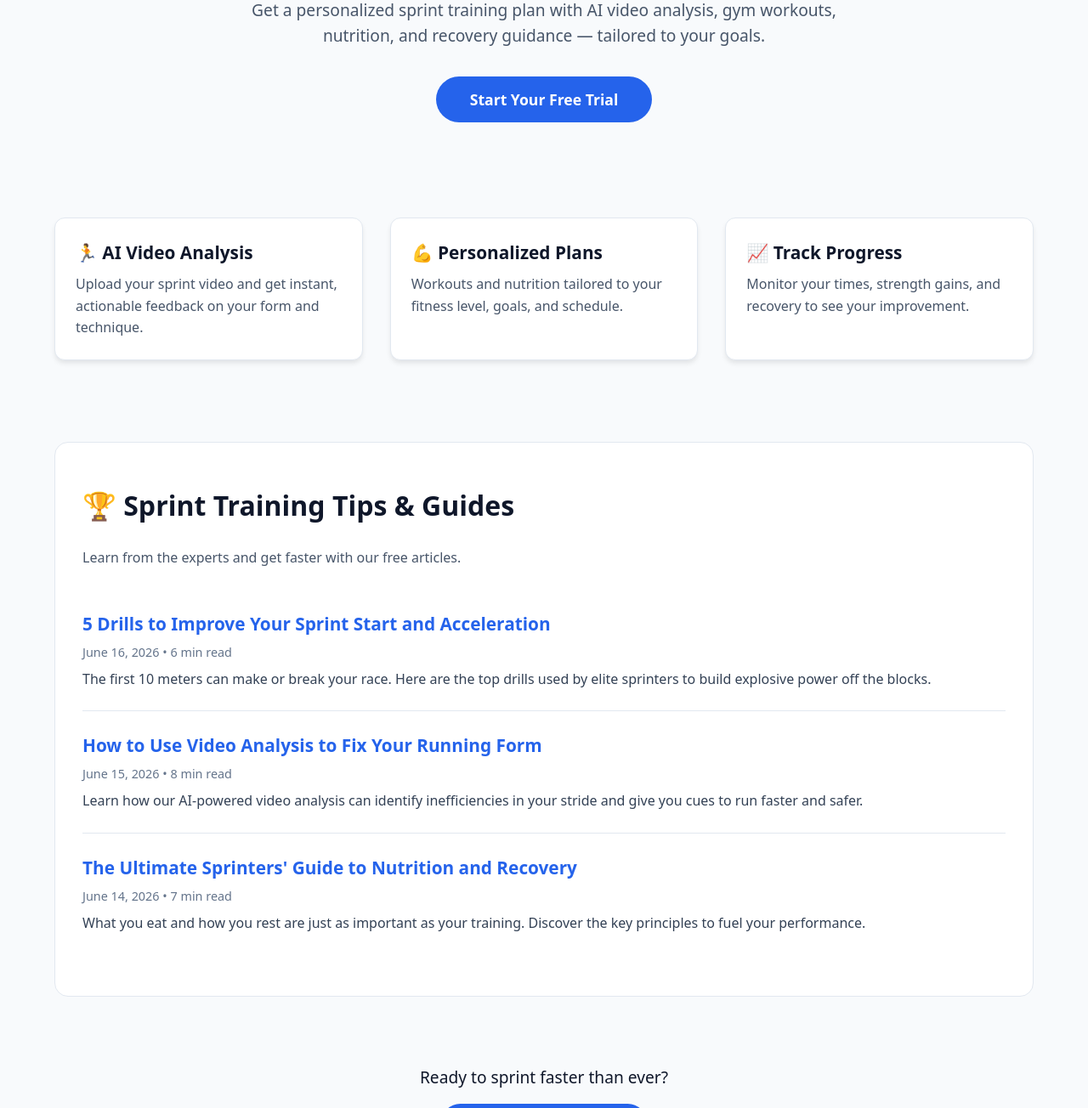
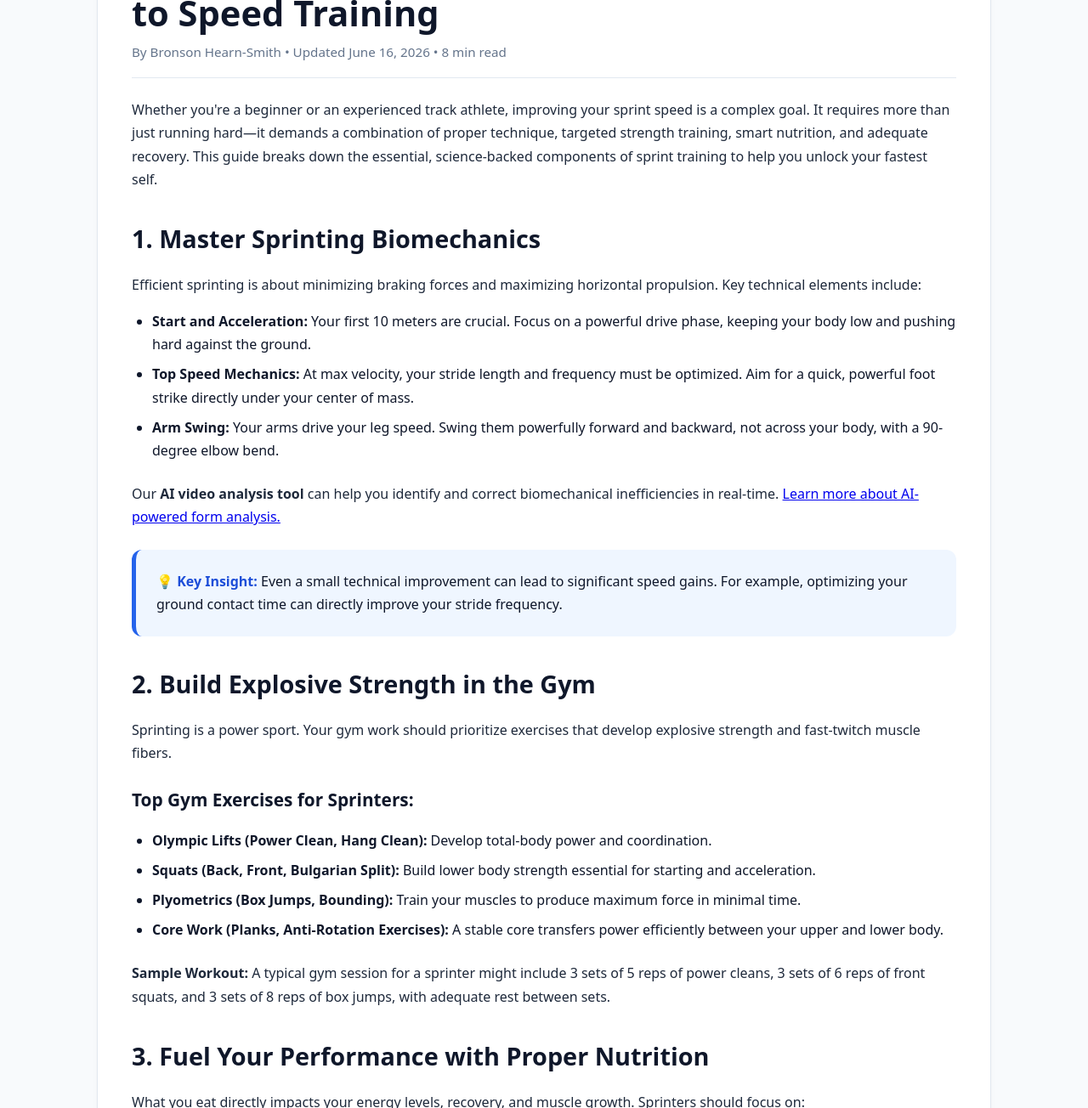
Before and after one commit to teambronsonhs/sprintfasterai, a plain HTML site: page index.html in a window 1280 px wide. Shown: the part 247-1551 px from the top of the page at 85% size. Drawn offline with Linux system fonts and the light colour scheme.

Commit message:
Update index.html

```diff
--- a/index.html
+++ b/index.html
@@ -3,46 +3,40 @@
 <head>
     <meta charset="UTF-8" />
     <meta name="viewport" content="width=device-width, initial-scale=1.0" />
-    <title>Sprint Faster AI – Personalized Sprint Training & AI Coach</title>
-    <!-- Meta Description for Google Search Results -->
-    <meta name="description" content="Sprint Faster AI: Get a personalized sprint training plan with AI video analysis, gym workouts, and nutrition coaching. Start your free trial today." />
+    <title>Sprint Faster AI – Expert Sprint Training & AI Coaching</title>
+    <meta name="description" content="Learn sprint training from an AI coach. Get personalized workouts, video analysis, and expert tips on biomechanics, nutrition, and recovery to run faster." />
     <link rel="canonical" href="https://sprintfasterai.com/" />
     <style>
-        /* Reset and basic styles */
-        * { margin: 0; padding: 0; box-sizing: border-box; font-family: system-ui, -apple-system, sans-serif; }
-        body { background-color: #f8fafc; color: #0f172a; line-height: 1.6; }
-        .container { max-width: 1200px; margin: 0 auto; padding: 2rem 1.5rem; }
+        * { margin: 0; padding: 0; box-sizing: border-box; font-family: system-ui, -apple-system, 'Segoe UI', Roboto, sans-serif; }
+        body { background: #f8fafc; color: #0f172a; line-height: 1.7; }
+        .container { max-width: 1100px; margin: 0 auto; padding: 2rem 1.5rem; }
 
-        /* Header & Navigation */
-        header { display: flex; justify-content: space-between; align-items: center; flex-wrap: wrap; gap: 1rem; padding: 1rem 0; border-bottom: 1px solid #e2e8f0; }
-        .logo { font-size: 1.5rem; font-weight: 700; color: #2563eb; }
+        /* Header */
+        header { display: flex; justify-content: space-between; align-items: center; flex-wrap: wrap; gap: 1rem; padding: 1rem 0; border-bottom: 2px solid #e2e8f0; }
+        .logo { font-size: 1.6rem; font-weight: 800; color: #2563eb; }
         .logo span { color: #0f172a; }
-        .cta-button { background-color: #2563eb; color: white; padding: 0.6rem 1.5rem; border-radius: 50px; text-decoration: none; font-weight: 600; transition: background 0.2s; border: none; cursor: pointer; display: inline-block; }
-        .cta-button:hover { background-color: #1d4ed8; }
+        .nav a { color: #334155; text-decoration: none; margin-left: 1.5rem; font-weight: 500; }
+        .nav a:hover { color: #2563eb; }
+        .cta-button { background: #2563eb; color: white; padding: 0.7rem 2rem; border-radius: 50px; text-decoration: none; font-weight: 600; display: inline-block; transition: background 0.2s; border: none; cursor: pointer; }
+        .cta-button:hover { background: #1d4ed8; }
 
-        /* Hero Section */
-        .hero { text-align: center; padding: 4rem 0; }
-        .hero h1 { font-size: 2.8rem; font-weight: 800; margin-bottom: 1rem; line-height: 1.2; }
-        .hero h1 .highlight { color: #2563eb; }
-        .hero p { font-size: 1.2rem; color: #475569; max-width: 700px; margin: 0 auto 2rem; }
-        .hero .cta-button { font-size: 1.1rem; padding: 0.8rem 2.5rem; }
+        /* Main Article Style */
+        article { background: white; padding: 2.5rem; border-radius: 16px; margin: 2rem 0; box-shadow: 0 4px 6px -1px rgba(0,0,0,0.05); border: 1px solid #e2e8f0; }
+        h1 { font-size: 2.6rem; font-weight: 800; line-height: 1.2; margin-bottom: 0.5rem; }
+        .byline { color: #64748b; font-size: 0.95rem; border-bottom: 1px solid #e2e8f0; padding-bottom: 1rem; margin-bottom: 1.5rem; }
+        h2 { font-size: 1.8rem; font-weight: 700; margin: 2rem 0 1rem; }
+        h3 { font-size: 1.3rem; font-weight: 600; margin: 1.5rem 0 0.5rem; }
+        p { margin-bottom: 1rem; color: #1e293b; }
+        ul, ol { margin: 1rem 0 1.5rem 1.5rem; }
+        li { margin-bottom: 0.5rem; }
+        .highlight-box { background: #eff6ff; padding: 1.5rem; border-radius: 12px; border-left: 5px solid #2563eb; margin: 1.5rem 0; }
+        .highlight-box strong { color: #1d4ed8; }
 
-        /* Features Grid */
-        .features { display: grid; grid-template-columns: repeat(auto-fit, minmax(250px, 1fr)); gap: 2rem; padding: 3rem 0; }
-        .feature-card { background: white; padding: 1.5rem; border-radius: 12px; box-shadow: 0 4px 6px -1px rgba(0,0,0,0.1); border: 1px solid #e2e8f0; }
-        .feature-card h3 { font-size: 1.3rem; margin-bottom: 0.5rem; }
-        .feature-card p { color: #475569; }
-
-        /* Blog Preview Section (NEW for Generic Traffic) */
-        .blog-preview { background: white; padding: 3rem 2rem; border-radius: 16px; margin: 3rem 0; border: 1px solid #e2e8f0; }
-        .blog-preview h2 { font-size: 2rem; margin-bottom: 1.5rem; }
-        .blog-post { border-bottom: 1px solid #e2e8f0; padding: 1.5rem 0; }
-        .blog-post:last-child { border-bottom: none; }
-        .blog-post h3 { font-size: 1.3rem; margin-bottom: 0.3rem; }
-        .blog-post h3 a { color: #2563eb; text-decoration: none; }
-        .blog-post h3 a:hover { text-decoration: underline; }
-        .blog-post .meta { color: #64748b; font-size: 0.9rem; margin-bottom: 0.5rem; }
-        .blog-post p { color: #334155; }
+        /* FAQ Section */
+        .faq-item { border-bottom: 1px solid #e2e8f0; padding: 1.2rem 0; }
+        .faq-item:last-child { border-bottom: none; }
+        .faq-item h3 { margin: 0; font-size: 1.1rem; cursor: default; }
+        .faq-item p { margin: 0.5rem 0 0; color: #475569; }
 
         /* Footer */
         footer { margin-top: 3rem; padding: 2rem 0; border-top: 1px solid #e2e8f0; text-align: center; color: #64748b; }
@@ -54,51 +48,110 @@
         <!-- Header -->
         <header>
             <div class="logo">Sprint<span>Faster</span>AI</div>
-            <a href="https://studio.com/bronson/sprintfasterai" class="cta-button">Launch App</a>
+            <div class="nav">
+                <a href="#">Blog</a>
+                <a href="#">About</a>
+                <a href="https://studio.com/bronson/sprintfasterai" class="cta-button">Launch App</a>
+            </div>
         </header>
 
-        <!-- Hero Section -->
-        <section class="hero">
-            <h1>Run Faster with an <span class="highlight">AI Coach</span> in Your Pocket</h1>
-            <p>Get a personalized sprint training plan with AI video analysis, gym workouts, nutrition, and recovery guidance — tailored to your goals.</p>
-            <a href="https://studio.com/bronson/sprintfasterai" class="cta-button">Start Your Free Trial</a>
+        <!-- MAIN CONTENT-RICH ARTICLE -->
+        <article>
+            <h1>How to Sprint Faster: A Science-Backed Guide to Speed Training</h1>
+            <div class="byline">By Bronson Hearn-Smith • Updated June 16, 2026 • 8 min read</div>
+
+            <p>Whether you're a beginner or an experienced track athlete, improving your sprint speed is a complex goal. It requires more than just running hard—it demands a combination of proper technique, targeted strength training, smart nutrition, and adequate recovery. This guide breaks down the essential, science-backed components of sprint training to help you unlock your fastest self.</p>
+
+            <h2>1. Master Sprinting Biomechanics</h2>
+            <p>Efficient sprinting is about minimizing braking forces and maximizing horizontal propulsion. Key technical elements include:</p>
+            <ul>
+                <li><strong>Start and Acceleration:</strong> Your first 10 meters are crucial. Focus on a powerful drive phase, keeping your body low and pushing hard against the ground.</li>
+                <li><strong>Top Speed Mechanics:</strong> At max velocity, your stride length and frequency must be optimized. Aim for a quick, powerful foot strike directly under your center of mass.</li>
+                <li><strong>Arm Swing:</strong> Your arms drive your leg speed. Swing them powerfully forward and backward, not across your body, with a 90-degree elbow bend.</li>
+            </ul>
+            <p>Our <strong>AI video analysis tool</strong> can help you identify and correct biomechanical inefficiencies in real-time. <a href="https://studio.com/bronson/sprintfasterai">Learn more about AI-powered form analysis.</a></p>
+
+            <div class="highlight-box">
+                <strong>💡 Key Insight:</strong> Even a small technical improvement can lead to significant speed gains. For example, optimizing your ground contact time can directly improve your stride frequency.
+            </div>
+
+            <h2>2. Build Explosive Strength in the Gym</h2>
+            <p>Sprinting is a power sport. Your gym work should prioritize exercises that develop explosive strength and fast-twitch muscle fibers.</p>
+            <h3>Top Gym Exercises for Sprinters:</h3>
+            <ul>
+                <li><strong>Olympic Lifts (Power Clean, Hang Clean):</strong> Develop total-body power and coordination.</li>
+                <li><strong>Squats (Back, Front, Bulgarian Split):</strong> Build lower body strength essential for starting and acceleration.</li>
+                <li><strong>Plyometrics (Box Jumps, Bounding):</strong> Train your muscles to produce maximum force in minimal time.</li>
+                <li><strong>Core Work (Planks, Anti-Rotation Exercises):</strong> A stable core transfers power efficiently between your upper and lower body.</li>
+            </ul>
+            <p><strong>Sample Workout:</strong> A typical gym session for a sprinter might include 3 sets of 5 reps of power cleans, 3 sets of 6 reps of front squats, and 3 sets of 8 reps of box jumps, with adequate rest between sets.</p>
+
+            <h2>3. Fuel Your Performance with Proper Nutrition</h2>
+            <p>What you eat directly impacts your energy levels, recovery, and muscle growth. Sprinters should focus on:</p>
+            <ul>
+                <li><strong>Carbohydrates:</strong> Your primary fuel source. Include whole grains, fruits, and vegetables in your meals.</li>
+                <li><strong>Protein:</strong> Essential for muscle repair and growth. Aim for lean sources like chicken, fish, beans, or tofu.</li>
+                <li><strong>Hydration:</strong> Dehydration significantly impairs performance. Drink water consistently throughout the day.</li>
+            </ul>
+            <p>Our app provides <strong>personalized nutrition coaching</strong> tailored to your training load and goals. <a href="https://studio.com/bronson/sprintfasterai">Get your custom nutrition plan.</a></p>
+
+            <h2>4. Prioritize Recovery and Sleep</h2>
+            <p>This is the most overlooked part of training. You don't get faster during the workout; you get faster during the recovery. Key practices include:</p>
+            <ul>
+                <li><strong>Sleep:</strong> Aim for 8-10 hours of quality sleep. This is when your body releases growth hormone and repairs muscle tissue.</li>
+                <li><strong>Active Recovery:</strong> Light jogging, swimming, or cycling helps promote blood flow and reduce muscle soreness.</li>
+                <li><strong>Nutrition Timing:</strong> Consume a meal with protein and carbohydrates within 30-60 minutes after a workout to optimize recovery.</li>
+            </ul>
+
+            <h2>5. Track Your Progress</h2>
+            <p>To know if you're getting faster, you must track your performance. This includes recording your sprint times, monitoring your strength gains in the gym, and assessing your recovery quality.</p>
+            <p>The <strong>Sprint Faster AI app</strong> provides a comprehensive dashboard to track all these metrics in one place. You can visualize your improvements, identify plateaus, and stay motivated. <a href="https://studio.com/bronson/sprintfasterai">Start tracking your progress today.</a></p>
+        </article>
+
+        <!-- BLOG PREVIEW / RELATED ARTICLES -->
+        <section style="margin: 2rem 0;">
+            <h2>Related Articles</h2>
+            <div style="display: grid; grid-template-columns: repeat(auto-fit, minmax(200px, 1fr)); gap: 1.5rem; margin-top: 1rem;">
+                <div style="background: white; padding: 1.5rem; border-radius: 12px; border: 1px solid #e2e8f0;">
+                    <h3 style="font-size: 1.1rem;"><a href="#" style="color: #2563eb; text-decoration: none;">5 Drills to Improve Your Start</a></h3>
+                    <p style="font-size: 0.95rem; color: #475569;">Master the first 10 meters with these explosive drills.</p>
+                </div>
+                <div style="background: white; padding: 1.5rem; border-radius: 12px; border: 1px solid #e2e8f0;">
+                    <h3 style="font-size: 1.1rem;"><a href="#" style="color: #2563eb; text-decoration: none;">The Sprinter's Guide to Nutrition</a></h3>
+                    <p style="font-size: 0.95rem; color: #475569;">Fuel your training with the right foods and timing.</p>
+                </div>
+                <div style="background: white; padding: 1.5rem; border-radius: 12px; border: 1px solid #e2e8f0;">
+                    <h3 style="font-size: 1.1rem;"><a href="#" style="color: #2563eb; text-decoration: none;">Top 5 Recovery Mistakes</a></h3>
+                    <p style="font-size: 0.95rem; color: #475569;">Avoid these common errors to maximize your gains.</p>
+                </div>
+            </div>
         </section>
 
-        <!-- Features -->
-        <section class="features">
-            <div class="feature-card"><h3>🏃 AI Video Analysis</h3><p>Upload your sprint video and get instant, actionable feedback on your form and technique.</p></div>
-            <div class="feature-card"><h3>💪 Personalized Plans</h3><p>Workouts and nutrition tailored to your fitness level, goals, and schedule.</p></div>
-            <div class="feature-card"><h3>📈 Track Progress</h3><p>Monitor your times, strength gains, and recovery to see your improvement.</p></div>
-        </section>
-
-        <!-- BLOG PREVIEW SECTION - This is KEY for generic traffic -->
-        <section class="blog-preview">
-            <h2>🏆 Sprint Training Tips & Guides</h2>
-            <p style="color: #475569; margin-bottom: 1.5rem;">Learn from the experts and get faster with our free articles.</p>
-
-            <div class="blog-post">
-                <h3><a href="#">5 Drills to Improve Your Sprint Start and Acceleration</a></h3>
-                <div class="meta">June 16, 2026 • 6 min read</div>
-                <p>The first 10 meters can make or break your race. Here are the top drills used by elite sprinters to build explosive power off the blocks.</p>
+        <!-- FAQ SECTION (Great for Google "People Also Ask") -->
+        <section style="background: white; padding: 2rem; border-radius: 16px; margin: 2rem 0; border: 1px solid #e2e8f0;">
+            <h2>Frequently Asked Questions About Sprint Training</h2>
+            <div class="faq-item">
+                <h3>How can I improve my sprint start?</h3>
+                <p>Focus on a powerful push-off from the blocks, drive your arms aggressively, and keep your body low for the first 10-20 meters. Drills like falling starts and resisted sprints can help.</p>
             </div>
-
-            <div class="blog-post">
-                <h3><a href="#">How to Use Video Analysis to Fix Your Running Form</a></h3>
-                <div class="meta">June 15, 2026 • 8 min read</div>
-                <p>Learn how our AI-powered video analysis can identify inefficiencies in your stride and give you cues to run faster and safer.</p>
+            <div class="faq-item">
+                <h3>How often should I sprint train?</h3>
+                <p>Most sprinters train 4-5 times per week, combining track sessions with gym work and recovery days. The frequency depends on your fitness level and goals. Our AI plan personalizes this for you.</p>
             </div>
-
-            <div class="blog-post">
-                <h3><a href="#">The Ultimate Sprinters' Guide to Nutrition and Recovery</a></h3>
-                <div class="meta">June 14, 2026 • 7 min read</div>
-                <p>What you eat and how you rest are just as important as your training. Discover the key principles to fuel your performance.</p>
+            <div class="faq-item">
+                <h3>Is video analysis effective for improving form?</h3>
+                <p>Yes, video analysis is one of the most effective ways to identify technical flaws. By seeing your form, you can make targeted corrections. AI-powered tools can even automate this feedback.</p>
+            </div>
+            <div class="faq-item">
+                <h3>Do I need to lift weights to sprint faster?</h3>
+                <p>Yes, strength training is essential for building the power and explosive strength needed for sprinting. Exercises like squats and power cleans are highly beneficial.</p>
             </div>
         </section>
 
         <!-- Call to Action -->
         <div style="text-align: center; padding: 2rem 0;">
-            <p style="font-size: 1.2rem; margin-bottom: 1rem;">Ready to sprint faster than ever?</p>
-            <a href="https://studio.com/bronson/sprintfasterai" class="cta-button">Try Sprint Faster AI Now</a>
+            <p style="font-size: 1.3rem; margin-bottom: 1rem;">Ready to take your sprinting to the next level?</p>
+            <a href="https://studio.com/bronson/sprintfasterai" class="cta-button" style="font-size: 1.1rem; padding: 0.8rem 3rem;">Get Your Personalized Plan</a>
         </div>
 
         <!-- Footer -->
```
